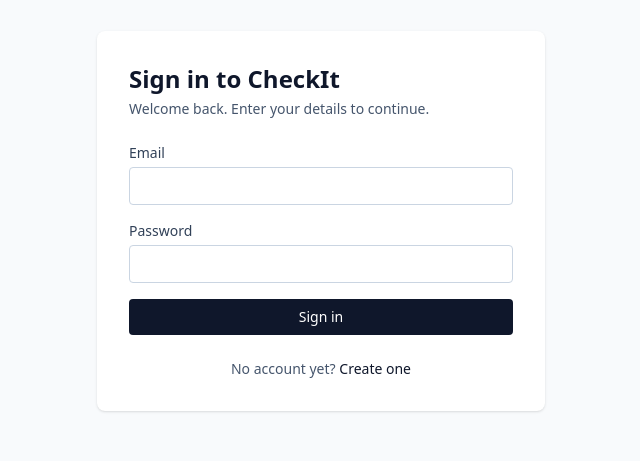
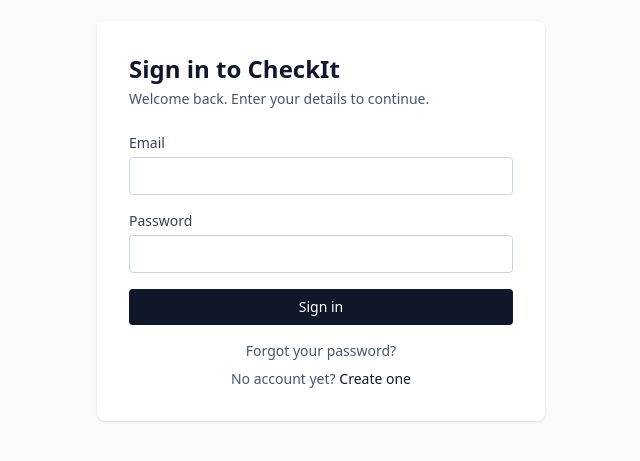
Before and after one commit to IamSalvation/quickie-checkit, a React (Vite) app in the folder apps/admin/: page /login in a window 1280 px wide. Shown: the part 179-640 px from the top of the page, without its empty margins (319-959 px from the left). Built offline with nearby package versions, Linux system fonts and the light colour scheme; no server answers.

Commit message:
Phase 10.1: add forgot-password link to Login

```diff
--- a/apps/admin/src/pages/auth/Login.tsx
+++ b/apps/admin/src/pages/auth/Login.tsx
@@ -79,7 +79,16 @@
           </button>
         </form>
 
-        <p className="mt-6 text-center text-sm text-slate-600">
+        <p className="mt-4 text-center text-sm text-slate-600">
+          <Link
+            to="/forgot-password"
+            className="text-slate-600 hover:underline"
+          >
+            Forgot your password?
+          </Link>
+        </p>
+
+        <p className="mt-2 text-center text-sm text-slate-600">
           No account yet?{' '}
           <Link to="/signup" className="font-medium text-slate-900 hover:underline">
             Create one
```
